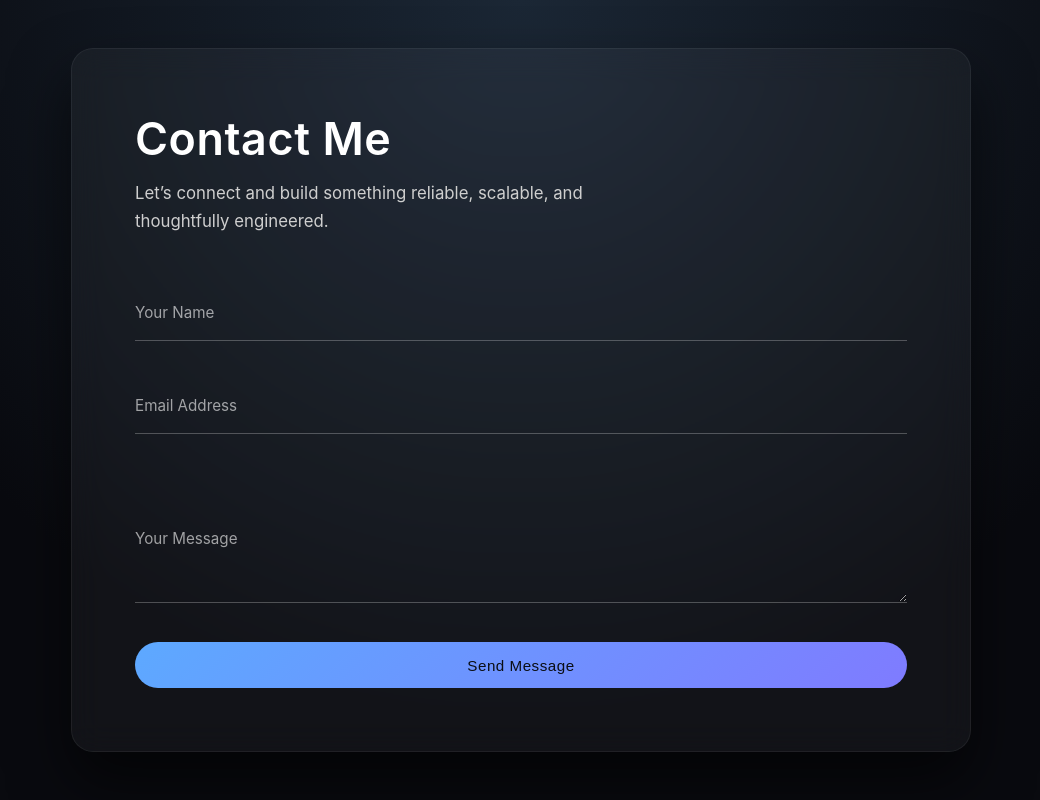
After one commit to ZavyarTajdar/Django_Web_Development, a Django app: template chaiaurDjango/templates/website/contact.html in a window 1280 px wide. The commit adds this page. Shown: the whole page, without its empty margins (119-1159 px from the left). Run offline with Django 5.2, Linux system fonts and the light colour scheme; the template is opened without the code that fills it, so the values that code supplies are empty.

Commit message:
Refactor views to render templates for about and contact pages; add HTML templates for about and contact sections with styling

```diff
--- a/chaiaurDjango/chaiaurDjango/views.py
+++ b/chaiaurDjango/chaiaurDjango/views.py
@@ -6,7 +6,7 @@ def home(request):
     return render(request, 'website/index.html')
 
 def about(request):
-    return HttpResponse("Hello World, From Zavyar At About Page")
+    return render(request, 'website/about.html')
 
 def contact(request):
-    return HttpResponse("Hello World, From Zavyar At Contact Page")
+    return render(request, 'website/contact.html')
--- a/chaiaurDjango/static/style.css
+++ b/chaiaurDjango/static/style.css
@@ -7,3 +7,180 @@ h1{
     text-align: center;
     font-size: 2em;
 }
+
+/* Global Reset */
+* {
+  margin: 0;
+  padding: 0;
+  box-sizing: border-box;
+}
+
+/* About Section */
+.about {
+  min-height: 100vh;
+  display: flex;
+  align-items: center;
+  justify-content: center;
+  background: linear-gradient(135deg, #0f2027, #203a43, #2c5364);
+  font-family: "Inter", "Segoe UI", sans-serif;
+  color: #eaeaea;
+}
+
+/* Container */
+.about-container {
+  max-width: 800px;
+  padding: 3.5rem;
+  background: rgba(255, 255, 255, 0.05);
+  backdrop-filter: blur(14px);
+  border-radius: 18px;
+  box-shadow:
+    0 20px 40px rgba(0, 0, 0, 0.4),
+    inset 0 0 0 1px rgba(255, 255, 255, 0.08);
+}
+
+/* Heading */
+.about-container h2 {
+  font-size: 2.6rem;
+  font-weight: 600;
+  margin-bottom: 1.5rem;
+  letter-spacing: 0.5px;
+  color: #ffffff;
+}
+
+/* Paragraphs */
+.about-container p {
+  font-size: 1.05rem;
+  line-height: 1.8;
+  margin-bottom: 1.2rem;
+  color: #d6d6d6;
+}
+
+/* Subtle Hover Effect */
+.about-container:hover {
+  transform: translateY(-4px);
+  transition: transform 0.4s ease;
+}
+
+/* Contact Section */
+.contact {
+  min-height: 100vh;
+  display: flex;
+  align-items: center;
+  justify-content: center;
+  background:
+    radial-gradient(circle at top, #1b2735, #090a0f 70%);
+  font-family: "Inter", "Segoe UI", sans-serif;
+  color: #eaeaea;
+}
+
+/* Container */
+.contact-container {
+  width: 100%;
+  max-width: 900px;
+  padding: 4rem;
+  background: rgba(255, 255, 255, 0.04);
+  backdrop-filter: blur(16px);
+  border-radius: 22px;
+  box-shadow:
+    0 30px 60px rgba(0, 0, 0, 0.6),
+    inset 0 0 0 1px rgba(255, 255, 255, 0.06);
+}
+
+/* Header */
+.contact-header {
+  margin-bottom: 3rem;
+}
+
+.contact-header h2 {
+  font-size: 2.8rem;
+  font-weight: 600;
+  letter-spacing: 0.6px;
+  margin-bottom: 0.8rem;
+  color: #ffffff;
+}
+
+.contact-header p {
+  font-size: 1.05rem;
+  line-height: 1.7;
+  color: #cfcfcf;
+  max-width: 520px;
+}
+
+/* Form */
+.contact-form {
+  display: grid;
+  gap: 2.2rem;
+}
+
+/* Floating Input Group */
+.input-group {
+  position: relative;
+}
+
+.input-group input,
+.input-group textarea {
+  width: 100%;
+  padding: 1.2rem 1rem;
+  background: transparent;
+  border: none;
+  border-bottom: 1px solid rgba(255, 255, 255, 0.25);
+  font-size: 1rem;
+  color: #ffffff;
+  outline: none;
+  transition: border-color 0.4s ease;
+}
+
+/* Labels */
+.input-group label {
+  position: absolute;
+  top: 50%;
+  left: 0;
+  transform: translateY(-50%);
+  font-size: 0.95rem;
+  color: rgba(255, 255, 255, 0.6);
+  pointer-events: none;
+  transition: all 0.35s ease;
+}
+
+/* Active State */
+.input-group input:focus,
+.input-group textarea:focus {
+  border-color: #5da9ff;
+}
+
+.input-group input:focus + label,
+.input-group textarea:focus + label,
+.input-group input:valid + label,
+.input-group textarea:valid + label {
+  top: -8px;
+  font-size: 0.75rem;
+  color: #5da9ff;
+}
+
+/* Button */
+.contact-form button {
+  align-self: flex-start;
+  padding: 0.9rem 2.4rem;
+  background: linear-gradient(135deg, #5da9ff, #7f7bff);
+  border: none;
+  border-radius: 999px;
+  font-size: 0.95rem;
+  font-weight: 500;
+  color: #0b0e14;
+  cursor: pointer;
+  letter-spacing: 0.5px;
+  transition:
+    transform 0.3s ease,
+    box-shadow 0.3s ease;
+}
+
+.contact-form button:hover {
+  transform: translateY(-2px);
+  box-shadow: 0 15px 30px rgba(93, 169, 255, 0.35);
+}
+
+/* Subtle Container Motion */
+.contact-container:hover {
+  transform: translateY(-4px);
+  transition: transform 0.4s ease;
+}
--- /dev/null
+++ b/chaiaurDjango/templates/website/contact.html
@@ -0,0 +1,43 @@
+{% load static %}
+<!DOCTYPE html>
+<html lang="en">
+<head>
+    <meta charset="UTF-8">
+    <meta name="viewport" content="width=device-width, initial-scale=1.0">
+    <title>Contact</title>
+    <link rel="stylesheet" href="{% static 'style.css' %}">
+</head>
+<body>
+    <section class="contact">
+  <div class="contact-container">
+    <div class="contact-header">
+      <h2>Contact Me</h2>
+      <p>
+        Let’s connect and build something reliable, scalable,
+        and thoughtfully engineered.
+      </p>
+    </div>
+
+    <form class="contact-form">
+      <div class="input-group">
+        <input type="text" required />
+        <label>Your Name</label>
+      </div>
+
+      <div class="input-group">
+        <input type="email" required />
+        <label>Email Address</label>
+      </div>
+
+      <div class="input-group">
+        <textarea rows="5" required></textarea>
+        <label>Your Message</label>
+      </div>
+
+      <button type="submit">Send Message</button>
+    </form>
+  </div>
+</section>
+
+</body>
+</html>
```
Also changed, not shown: chaiaurDjango/templates/website/about.html (added, +35 -0 lines).
